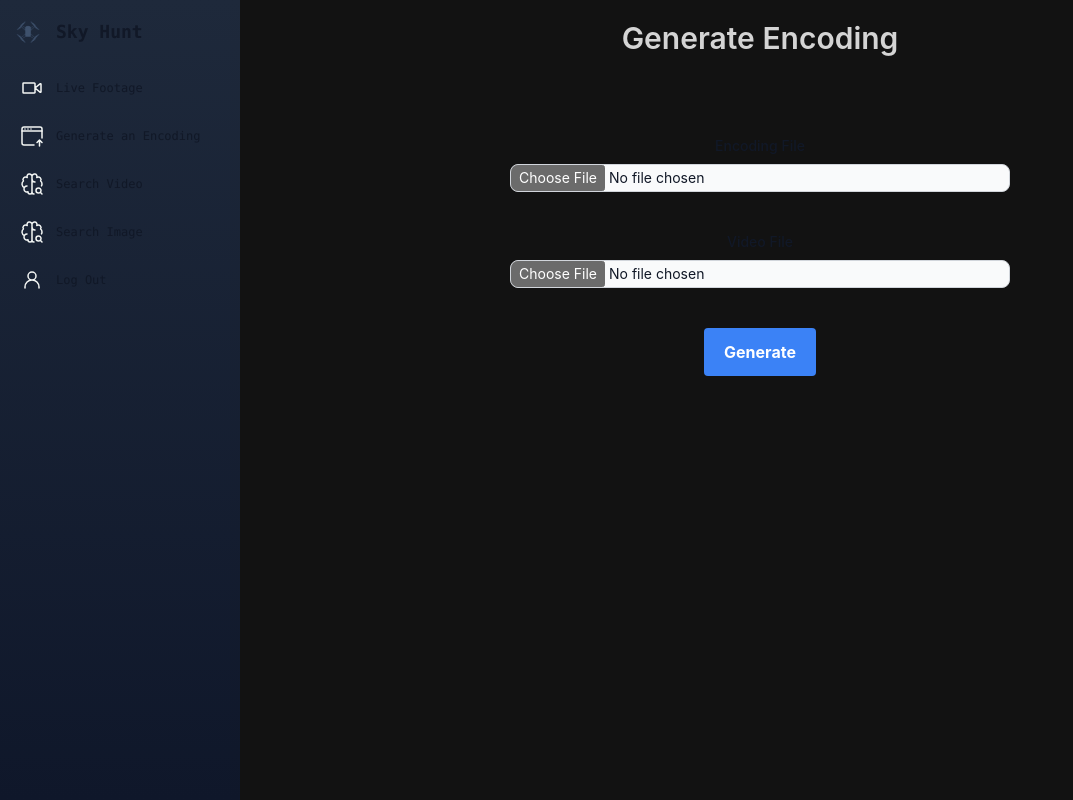
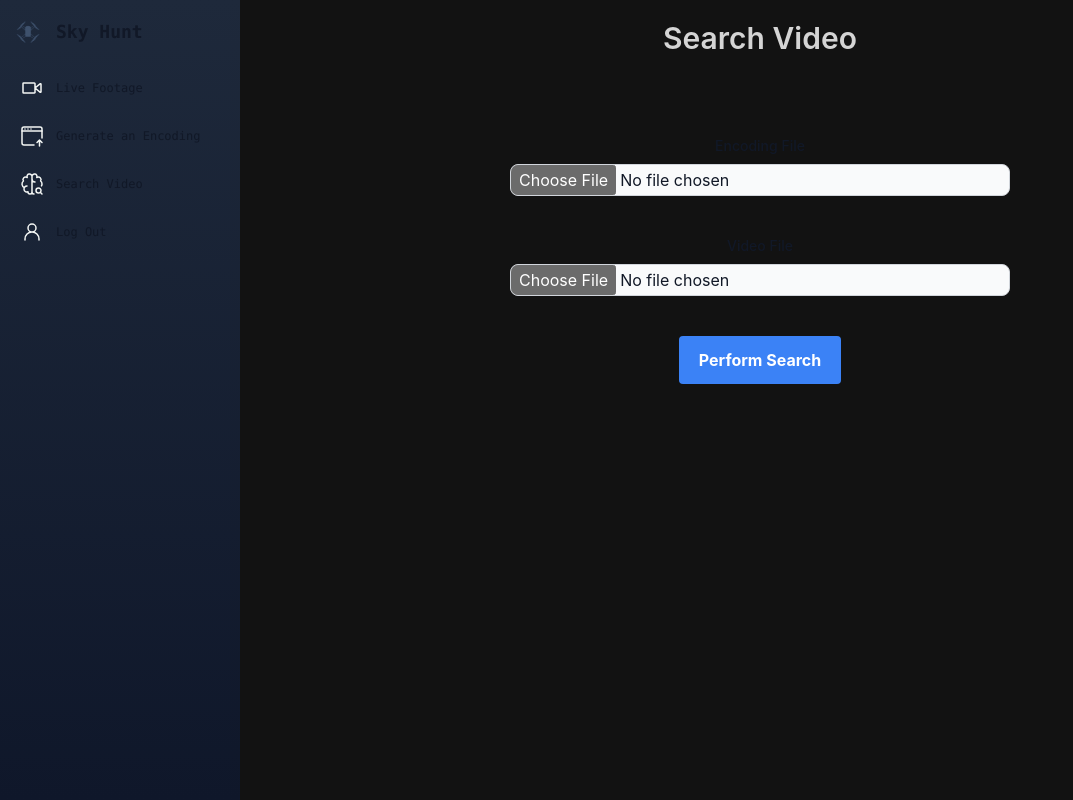
Before and after one commit to CapstoneS01/Web, a React (Vite) app in the folder client/: page /search-video in a window 1280 px wide. Shown: the whole page, without its empty margins (0-1073 px from the left). Built offline with nearby package versions, Linux system fonts and the light colour scheme.

Commit message:
UI complete for the most part - just need functionality

```diff
--- a/client/src/components/Sidebar.tsx
+++ b/client/src/components/Sidebar.tsx
@@ -114,33 +114,6 @@
                 <svg
                   width="24px"
                   height="24px"
-                  viewBox="0 0 24 24"
-                  strokeWidth="1.5"
-                  fill="none"
-                  xmlns="http://www.w3.org/2000/svg"
-                  className="text-gray-300"
-                >
-                  <path
-                    d="M7 14a3 3 0 101 5.83M4.264 15.605a4 4 0 01-.874-6.636M3.42 8.888A2.5 2.5 0 017 5.5M7.238 5.565A2.5 2.5 0 1112 4.5V20M8 20a2 2 0 104 0M12 7a3 3 0 003 3M20.61 8.969A3.99 3.99 0 0122 12c0 .703-.181 1.364-.5 1.938M20.58 8.888A2.5 2.5 0 0017 5.5M12 4.5a2.5 2.5 0 114.762 1.065M14 22a2 2 0 01-2-2M20.5 20.5L22 22M16 18.5a2.5 2.5 0 105 0 2.5 2.5 0 00-5 0z"
-                    stroke="#f3f6f4"
-                    strokeWidth="1.5"
-                    strokeLinecap="round"
-                    strokeLinejoin="round"
-                  ></path>
-                </svg>
-                <span className="flex-1 ml-3 whitespace-nowrap">
-                  Search Image
-                </span>
-              </a>
-            </li>
-            <li>
-              <a
-                href="#"
-                className="flex items-center p-2 text-xs font-normal text-gray-900 rounded-lg dark:text-white hover:bg-gray-100 dark:hover:bg-gray-700"
-              >
-                <svg
-                  width="24px"
-                  height="24px"
                   strokeWidth="1.5"
                   viewBox="0 0 24 24"
                   fill="none"
--- a/client/src/pages/GenerateEncoding.tsx
+++ b/client/src/pages/GenerateEncoding.tsx
@@ -25,11 +25,6 @@
     }
     setMessage("");
     setFiles(filesArr);
-  };
-
-  const removeImage = (name: string) => {
-    const filteredFiles = files.filter((file) => file.name !== name);
-    setFiles(filteredFiles);
   };
 
   async function submitImages(e: any) {
--- a/client/src/pages/SearchVideo.tsx
+++ b/client/src/pages/SearchVideo.tsx
@@ -62,9 +62,9 @@
       <div className="flex-1 ml-60 p-5 flex flex-col justify-center items-center">
         <div className="w-full">
           <h1 className="text-3xl font-semibold text-center mb-10">
-            Generate Encoding
+            Search Video
           </h1>
-          <form className="flex flex-col justify-center items-center">
+          <form className="flex flex-col justify-center items-center ">
             <div className="w-1/2 flex flex-col justify-center items-center mb-10 mt-10">
               <label
                 className="block mb-2 text-sm font-medium text-gray-900 dark:text-white"
@@ -73,9 +73,10 @@
                 Encoding File
               </label>
               <input
-                className="block w-full text-sm text-gray-900 border border-gray-300 rounded-lg cursor-pointer bg-gray-50 dark:text-gray-400 focus:outline-none dark:bg-gray-700 dark:border-gray-600 dark:placeholder-gray-400"
+                className="block w-full text-md text-gray-900 border border-gray-300 rounded-lg cursor-pointer bg-gray-50 dark:text-gray-400 focus:outline-none dark:bg-gray-700 dark:border-gray-600 dark:placeholder-gray-400"
                 id="large_size"
                 type="file"
+                onChange={(e) => setEncodingFile(e.target!.files![0])}
               />
             </div>
             <div className="w-1/2 flex flex-col justify-center items-center mb-10">
@@ -86,9 +87,10 @@
                 Video File
               </label>
               <input
-                className="block w-full text-sm text-gray-900 border border-gray-300 rounded-lg cursor-pointer bg-gray-50 dark:text-gray-400 focus:outline-none dark:bg-gray-700 dark:border-gray-600 dark:placeholder-gray-400"
+                className="block w-full text-md text-gray-900 border border-gray-300 rounded-lg cursor-pointer bg-gray-50 dark:text-gray-400 focus:outline-none dark:bg-gray-700 dark:border-gray-600 dark:placeholder-gray-400"
                 id="large_size"
                 type="file"
+                onChange={(e) => setVideoFile(e.target!.files![0])}
               />
             </div>
             <div className="w-full flex justify-center mb-10">
@@ -97,7 +99,7 @@
                 className="bg-blue-500 hover:bg-blue-700 text-white font-bold py-3 px-5 rounded"
                 onClick={(e) => searchVideo(e)}
               >
-                Generate
+                Perform Search
               </button>
             </div>
           </form>
```
